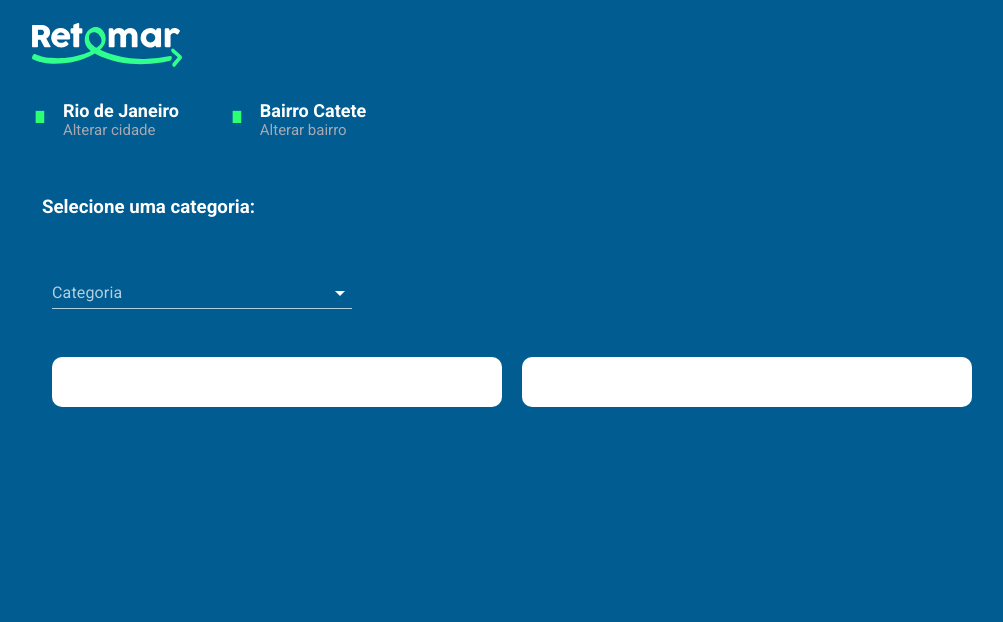
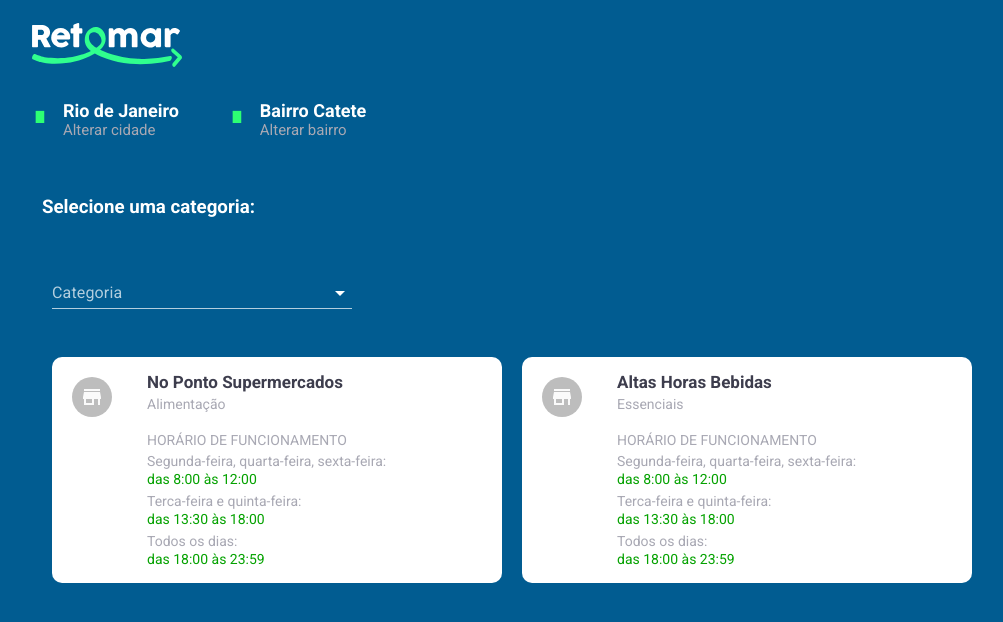
Before and after one commit to ricardobalbinot/projeto-retomar, a React (Create React App) app: page /horarios in a window 1280 px wide. Shown: the top 622 px of the page, without its empty margins (118-1121 px from the left). Built offline with nearby package versions, Linux system fonts and the light colour scheme.

Commit message:
Layout inicial para os cards de estabelecimentos

```diff
--- a/src/pages/Horarios/index.js
+++ b/src/pages/Horarios/index.js
@@ -3,6 +3,8 @@ import { Link } from 'react-router-dom';
 import TextField from '@material-ui/core/TextField';
 import Autocomplete from '@material-ui/lab/Autocomplete';
 import { ThemeProvider, createMuiTheme } from '@material-ui/core/styles';
+import Avatar from '@material-ui/core/Avatar';
+import StoreIcon from '@material-ui/icons/Store';
 
 import {
   AnimationContainer,
@@ -12,6 +14,7 @@ import {
   TitleCategoria,
   ContainerAutocomplete,
   EstabelecimentosList,
+  Estabelecimentos,
 } from './styles';
 
 import Logo from '../../images/retomar-svg.svg';
@@ -86,8 +89,58 @@ function Horarios() {
           </ContainerAutocomplete>
 
           <EstabelecimentosList>
-            <div className="teste" />
-            <div className="teste" />
+            <Estabelecimentos>
+              <div className="iconeCategoria">
+                <Avatar>
+                  <StoreIcon />
+                </Avatar>
+              </div>
+              <div className="estabelecimento">
+                <strong>No Ponto Supermercados</strong>
+                <p>Alimentação</p>
+                <div className="funcionamento">
+                  <p>HORÁRIO DE FUNCIONAMENTO</p>
+                  <div>
+                    <p>Segunda-feira, quarta-feira, sexta-feira:</p>
+                    <span>das 8:00 às 12:00</span>
+                  </div>
+                  <div>
+                    <p>Terca-feira e quinta-feira:</p>
+                    <span>das 13:30 às 18:00</span>
+                  </div>
+                  <div>
+                    <p>Todos os dias:</p>
+                    <span>das 18:00 às 23:59</span>
+                  </div>
+                </div>
+              </div>
+            </Estabelecimentos>
+            <Estabelecimentos>
+              <div className="iconeCategoria">
+                <Avatar>
+                  <StoreIcon />
+                </Avatar>
+              </div>
+              <div className="estabelecimento">
+                <strong>Altas Horas Bebidas</strong>
+                <p>Essenciais</p>
+                <div className="funcionamento">
+                  <p>HORÁRIO DE FUNCIONAMENTO</p>
+                  <div>
+                    <p>Segunda-feira, quarta-feira, sexta-feira:</p>
+                    <span>das 8:00 às 12:00</span>
+                  </div>
+                  <div>
+                    <p>Terca-feira e quinta-feira:</p>
+                    <span>das 13:30 às 18:00</span>
+                  </div>
+                  <div>
+                    <p>Todos os dias:</p>
+                    <span>das 18:00 às 23:59</span>
+                  </div>
+                </div>
+              </div>
+            </Estabelecimentos>
           </EstabelecimentosList>
         </ContainerHorarios>
       </AnimationContainer>
--- a/src/pages/Horarios/styles.js
+++ b/src/pages/Horarios/styles.js
@@ -81,11 +81,57 @@ export const EstabelecimentosList = styled.div`
   flex-wrap: wrap;
   align-content: flex-start;
 
-  div {
+  /* div {
     width: 450px;
     margin: 10px;
     height: 50px;
     background: #fff;
     border-radius: 10px;
+  } */
+`;
+
+export const Estabelecimentos = styled.div`
+  display: flex;
+  width: 450px;
+  margin: 10px;
+  background: #fff;
+  border-radius: 10px;
+  transition: transform 0.2s;
+
+  &:hover {
+    transform: translateX(10px);
+  }
+
+  .iconeCategoria {
+    padding: 20px;
+  }
+
+  .estabelecimento {
+    padding: 15px;
+    flex: 1;
+
+    strong {
+      font-size: 17px;
+      color: #3d3d4d;
+    }
+
+    p {
+      font-size: 14px;
+      color: #a8a8b3;
+      margin-top: 4px;
+    }
+
+    .funcionamento {
+      margin-top: 20px;
+
+      div {
+        margin-top: 5px;
+      }
+
+      span {
+        font-size: 14px;
+        color: #05a200;
+      }
+    }
   }
 `;
```
